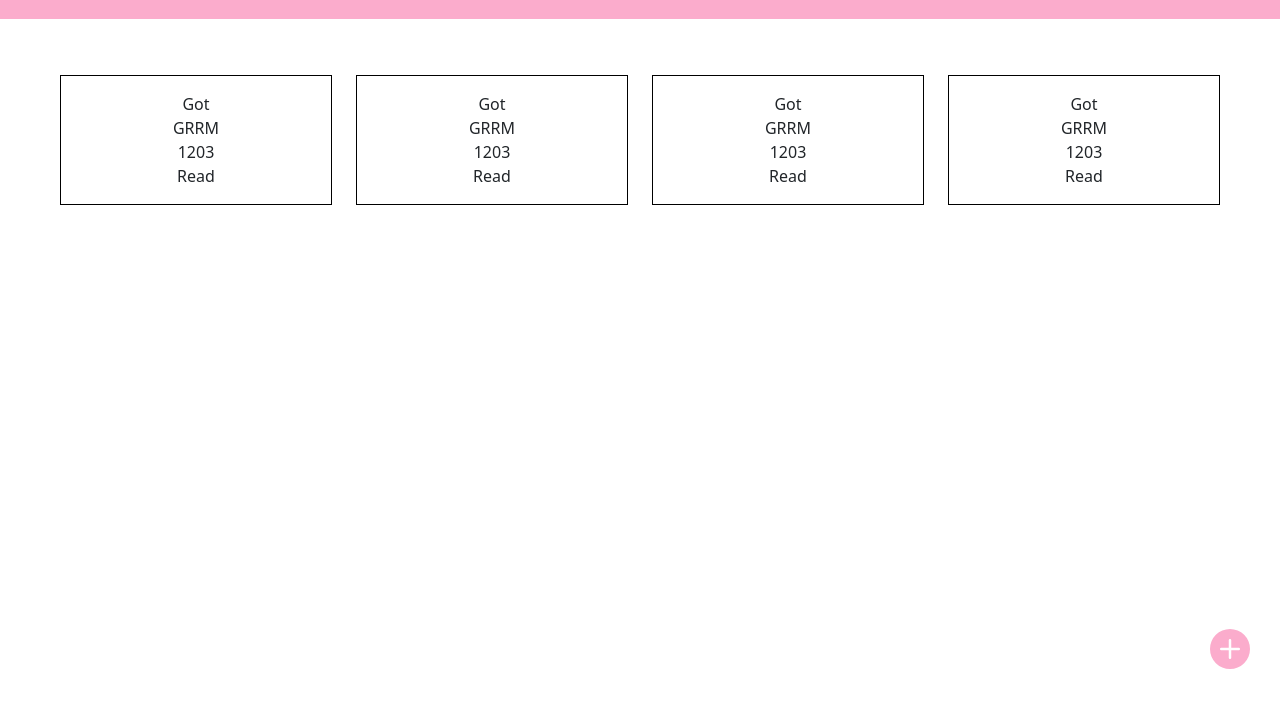
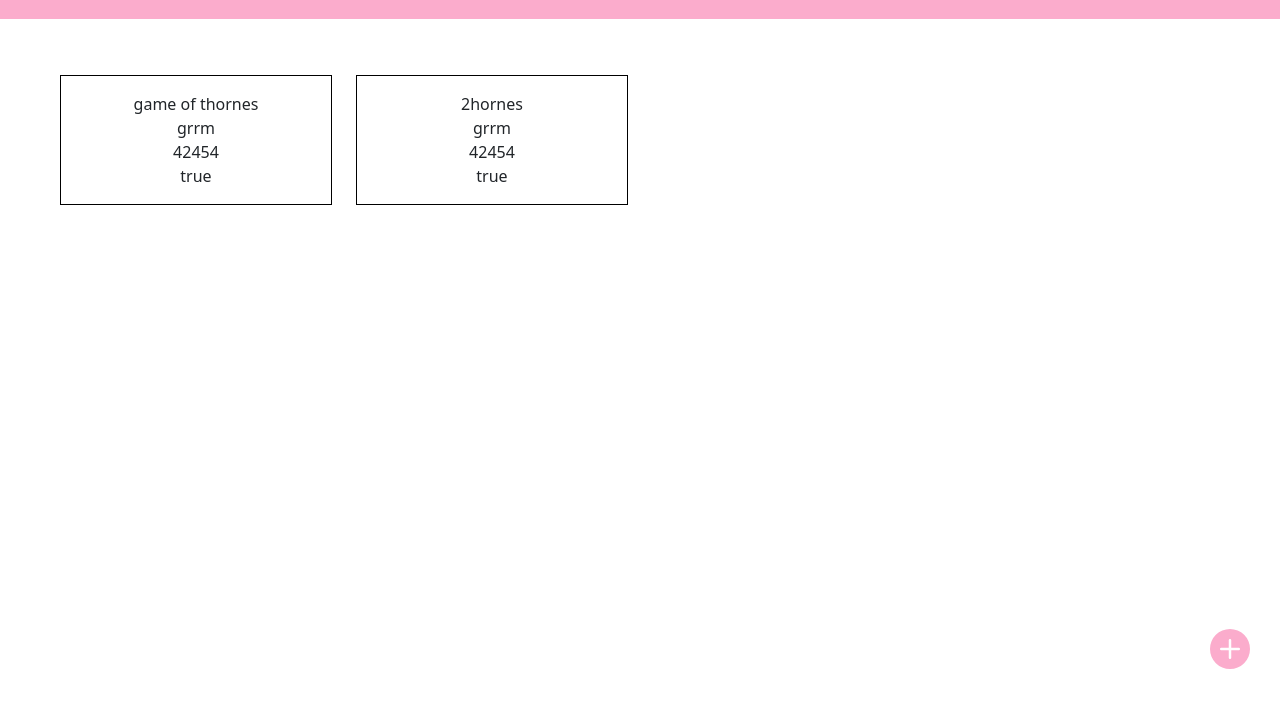
Before and after one commit to Jay-Chheda/library, a plain HTML site: page index.html in a window 1280 px wide. Shown: the part 69-776 px from the top of the page. Drawn offline with nearby package versions, Linux system fonts and the light colour scheme.

Commit message:
add method to populate display

```diff
--- a/index.html
+++ b/index.html
@@ -64,56 +64,7 @@
       <!-- book list starts here -->
 
       <div class="container-fluid">
-        <div class="row p-5 text-center">
-
-          <div class="col-lg-3 col-md-6 col-sm-12">
-            <div style="border: 1px solid black;" class="book-info my-2 py-3">
-              <div class="book-name">Got</div>
-              <div class="book-Author">GRRM</div>
-              <div class="book-pages">1203</div>
-              <div class="book-status">Read</div>
-            </div>
-          </div>
-
-
-          <div class="col-lg-3 col-md-6 col-sm-12">
-            <div style="border: 1px solid black;" class="book-info my-2 py-3">
-              <div class="book-name">Got</div>
-              <div class="book-Author">GRRM</div>
-              <div class="book-pages">1203</div>
-              <div class="book-status">Read</div>
-            </div>
-          </div>
-
-
-          <div class="col-lg-3 col-md-6 col-sm-12">
-            <div style="border: 1px solid black;" class="book-info my-2 py-3">
-              <div class="book-name">Got</div>
-              <div class="book-Author">GRRM</div>
-              <div class="book-pages">1203</div>
-              <div class="book-status">Read</div>
-            </div>
-          </div>
-
-
-          <div class="col-lg-3 col-md-6 col-sm-12">
-            <div style="border: 1px solid black;" class="book-info my-2 py-3">
-              <div class="book-name">Got</div>
-              <div class="book-Author">GRRM</div>
-              <div class="book-pages">1203</div>
-              <div class="book-status">Read</div>
-            </div>
-          </div>
-
-
-
-
-
-
-
-
-
-
+        <div id="book-shelf" class="row p-5 text-center">
 
         </div>
       </div>
--- a/script.js
+++ b/script.js
@@ -1,5 +1,20 @@
 // an array to store the books objects
-let myLibrary = [];
+let myLibrary = [
+    {
+    bookName: "game of thornes",
+    bookAuthor: "grrm",
+    bookPages: "42454",
+    bookStatus: true
+    },
+
+    {
+        bookName: "2hornes",
+        bookAuthor: "grrm",
+        bookPages: "42454",
+        bookStatus: true
+        }
+    ];
+
 const newBookForm = document.getElementById("add-bk-form");
 const modalCloseBtn = document.getElementById("modal-close");
 
@@ -17,15 +32,17 @@ newBookForm.addEventListener("submit",(e)=>{
     let form = e.target;
     let formData = new FormData(form);
     let bookName = formData.get('book-name');
-    console.log(bookName);
+
     let bookAuthor = formData.get('book-author');
-    console.log(bookAuthor);
+
     let bookPages = formData.get('book-pages');
-    console.log(bookPages);
+
     let bookStatus = formData.get('book-status');
     bookStatus = bookStatus? true:false;
     console.log(bookStatus);
+
     addBookToLibrary(bookName,bookAuthor,bookPages,bookStatus);
+
 
 
 
@@ -41,7 +58,43 @@ newBookForm.addEventListener("submit",(e)=>{
 function addBookToLibrary(name,author,pages,status){
     const book = new Book(name,author,pages,status);
     myLibrary.push(book);
-    console.log(myLibrary);
+    // console.log(myLibrary);
+    console.log(myLibrary[myLibrary.length-1]);
+    addBookToDom(myLibrary[myLibrary.length-1]);
+
+    }
 
 
+const bookShelf = document.getElementById("book-shelf");
+function addBookToDom(bookElement){
+    const bookName = bookElement["bookName"];
+    const bookAuthor = bookElement["bookAuthor"];
+    const bookPages = bookElement["bookPages"];
+    const bookStatus = bookElement["bookStatus"];
+
+    const colDiv = document.createElement("div");
+    colDiv.classList.add("col-lg-3", "col-md-6" ,"col-sm-12");
+    const bookInfoDiv = document.createElement("div");
+    bookInfoDiv.classList.add("book-info", "my-2" ,"py-3","border-blk");
+    const bookNameDiv  = document.createElement("div");
+    bookNameDiv.innerText = `${bookName}`;
+    const bookAuthorDiv  = document.createElement("div");
+    bookAuthorDiv.innerText = `${bookAuthor}`;
+    const bookPagesDiv  = document.createElement("div");
+    bookPagesDiv.innerText = `${bookPages}`;
+    const bookStatusDiv  = document.createElement("div");
+    bookStatusDiv.innerText = `${bookStatus}`;
+    bookInfoDiv.append(bookNameDiv,bookAuthorDiv,bookPagesDiv,bookStatusDiv);
+    colDiv.appendChild(bookInfoDiv);
+    bookShelf.appendChild(colDiv);
 }
+
+
+function reloadDisplay(){
+    myLibrary.forEach(element => {
+        addBookToDom(element);
+
+    });
+}
+
+reloadDisplay();
--- a/styles.css
+++ b/styles.css
@@ -78,3 +78,8 @@ h1{
     box-shadow:0 0 0 0.25rem #fbaccb79;
     border-color: #fbaccc;
 }
+
+
+.border-blk{
+    border: 1px solid black;
+}
```
